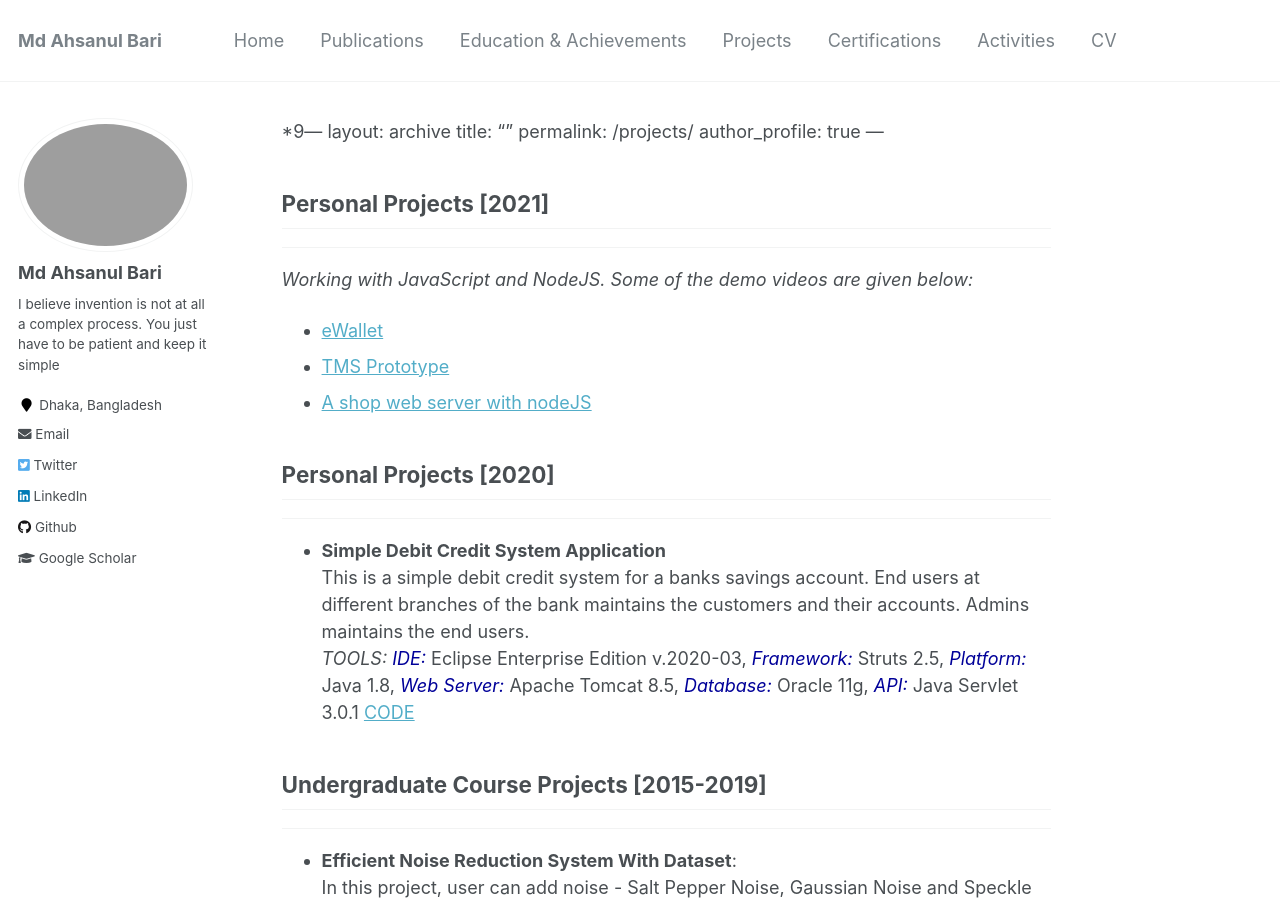
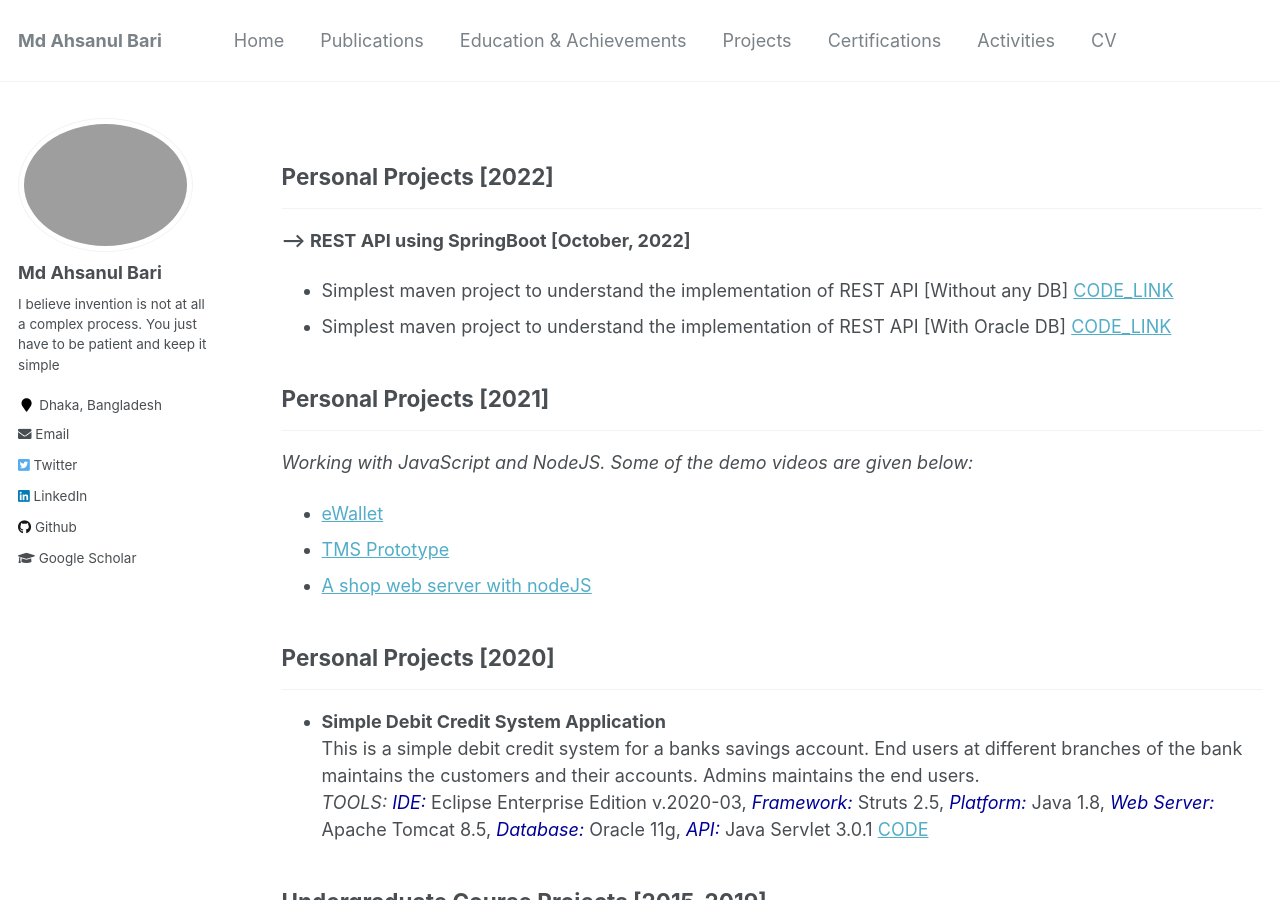
Before and after one commit to AhsanulBariRomi/ahsanul-bari.github.io, a Jekyll site: the page built from _pages/projects.md, in a window 1280 px wide and 900 px high. Built offline with Jekyll 4.4.1, drawn with Linux system fonts in a browser that asks for light colours; our own code applies the rules of GitHub Pages for plain Markdown files.

Commit message:
Projects 2022

```diff
--- a/_pages/projects.md
+++ b/_pages/projects.md
@@ -1,9 +1,15 @@
-*9---
+---
 layout: archive
 title: ""
 permalink: /projects/
 author_profile: true
 ---
+## Personal Projects [2022]
+---
+<b>--> REST API using SpringBoot [October, 2022] </b>
+
+- Simplest maven project to understand the implementation of REST API [Without any DB] [CODE_LINK](https://github.com/AhsanulBariRomi/Simple_SpringBoot_REST) <br />
+- Simplest maven project to understand the implementation of REST API [With Oracle DB] [CODE_LINK](https://github.com/AhsanulBariRomi/SpringBoot_REST_withDao)
 
 ## Personal Projects [2021]
 
```
